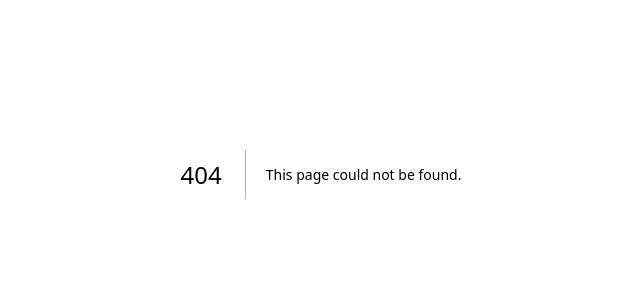
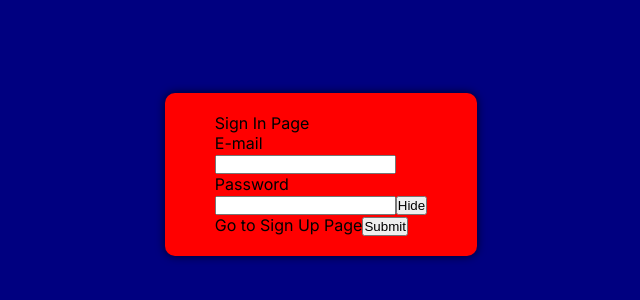
Before and after one commit to EdAngelis/draw_more_tags_client, a Next.js app: page /pages/user/login in a window 1280 px wide. Before the commit this address had no page. Shown: the part 226-526 px from the top of the page, without its empty margins (319-959 px from the left). Built offline with nearby package versions, Linux system fonts and the light colour scheme.

Commit message:
yup validation

```diff
--- /dev/null
+++ b/src/app/components/index.tsx
@@ -0,0 +1,3 @@
+import Input from "./inputs/input/input";
+
+export { Input };
--- /dev/null
+++ b/src/app/components/inputs/input/input.tsx
@@ -0,0 +1,56 @@
+import React, { useState } from "react";
+
+interface InputProps {
+  label: string;
+  value?: string;
+  name: string;
+  password?: boolean;
+  error?: string | null;
+  onChange: (value: string) => void;
+}
+
+const Input: React.FC<InputProps> = ({
+  label,
+  value,
+  name,
+  password = false,
+  error = null,
+  onChange,
+}) => {
+  const [showPassword, setShowPassword] = useState(true);
+
+  const handleInputChange = (event: React.ChangeEvent<HTMLInputElement>) => {
+    onChange(event.target.value);
+  };
+
+  const toggleShowPassword = () => {
+    setShowPassword(!showPassword);
+  };
+
+  return (
+    <div>
+      <div>
+        <div>
+          <label htmlFor={name}>{label}</label>
+        </div>
+        <div>
+          <input
+            id={name}
+            name={name}
+            type={showPassword ? "text" : "password"}
+            value={value}
+            onChange={handleInputChange}
+          />
+          {password && (
+            <button onClick={toggleShowPassword}>
+              {showPassword ? "Hide" : "Show"}
+            </button>
+          )}
+        </div>
+        <div>{error && <p>{error}</p>}</div>
+      </div>
+    </div>
+  );
+};
+
+export default Input;
--- /dev/null
+++ b/src/app/pages/user/layout.module.css
@@ -0,0 +1,8 @@
+.layout {
+    display: grid;
+    grid-template-columns: 1fr;
+    justify-items: center;
+    align-items: center;
+    background-color: navy;
+    height: 100vh;
+}
--- /dev/null
+++ b/src/app/pages/user/layout.tsx
@@ -0,0 +1,6 @@
+import React from "react";
+import style from "./layout.module.css";
+
+export default function layout({ children }: { children: React.ReactNode }) {
+  return <div className={style.layout}>{children}</div>;
+}
--- /dev/null
+++ b/src/app/pages/user/login/login.module.css
@@ -0,0 +1,13 @@
+.container {
+
+}
+
+.card {
+    display: grid;
+    grid-template-columns: 1fr;
+    gap: 20px;
+    border-radius: 10px;
+    padding: 20px 50px;
+    background-color: red;
+    box-shadow: 0px 0px 10px 0px rgba(0,0,0,0.75);
+}
--- /dev/null
+++ b/src/app/pages/user/login/page.tsx
@@ -0,0 +1,54 @@
+"use client";
+import React from "react";
+import Link from "next/link";
+import style from "./login.module.css";
+import { Input } from "../../../components";
+import { useForm } from "react-hook-form";
+import { yupResolver } from "@hookform/resolvers/yup";
+import * as yup from "yup";
+
+export default function SignIn() {
+  const schema = yup.object().shape({
+    email: yup.string().email().required("email is required"),
+    password: yup.string().required("password is required"),
+  });
+
+  const {
+    setValue,
+    handleSubmit,
+    formState: { errors },
+  } = useForm({
+    resolver: yupResolver(schema),
+  });
+
+  const onSubmit = (data: any) => {
+    console.log(data);
+  };
+  return (
+    <>
+      <div className={style.container}>
+        <div className={style.card}>
+          <form onSubmit={handleSubmit(onSubmit)}>
+            <div>Sign In Page</div>
+            <Input
+              label="E-mail"
+              name="email"
+              onChange={(value) => setValue("email", value)}
+              error={errors.email?.message || null}
+            />
+
+            <Input
+              password={true}
+              label="Password"
+              name="password"
+              onChange={(value) => setValue("password", value)}
+              error={errors.password?.message || null}
+            />
+            <Link href="/pages/user/manager">Go to Sign Up Page</Link>
+            <button type="submit">Submit</button>
+          </form>
+        </div>
+      </div>
+    </>
+  );
+}
```
Also changed, not shown: package.json (+7 -3 lines), src/app/page.tsx (+4 -92 lines), src/app/pages/user/manager/page.tsx (added, +13 -0 lines), src/app/components/inputs/input/input.module.css (added), src/app/pages/user/manager/manage_user.module.css (added), src/service/api.ts (added), 1 other file (tests, documents, lock files or other folders).
